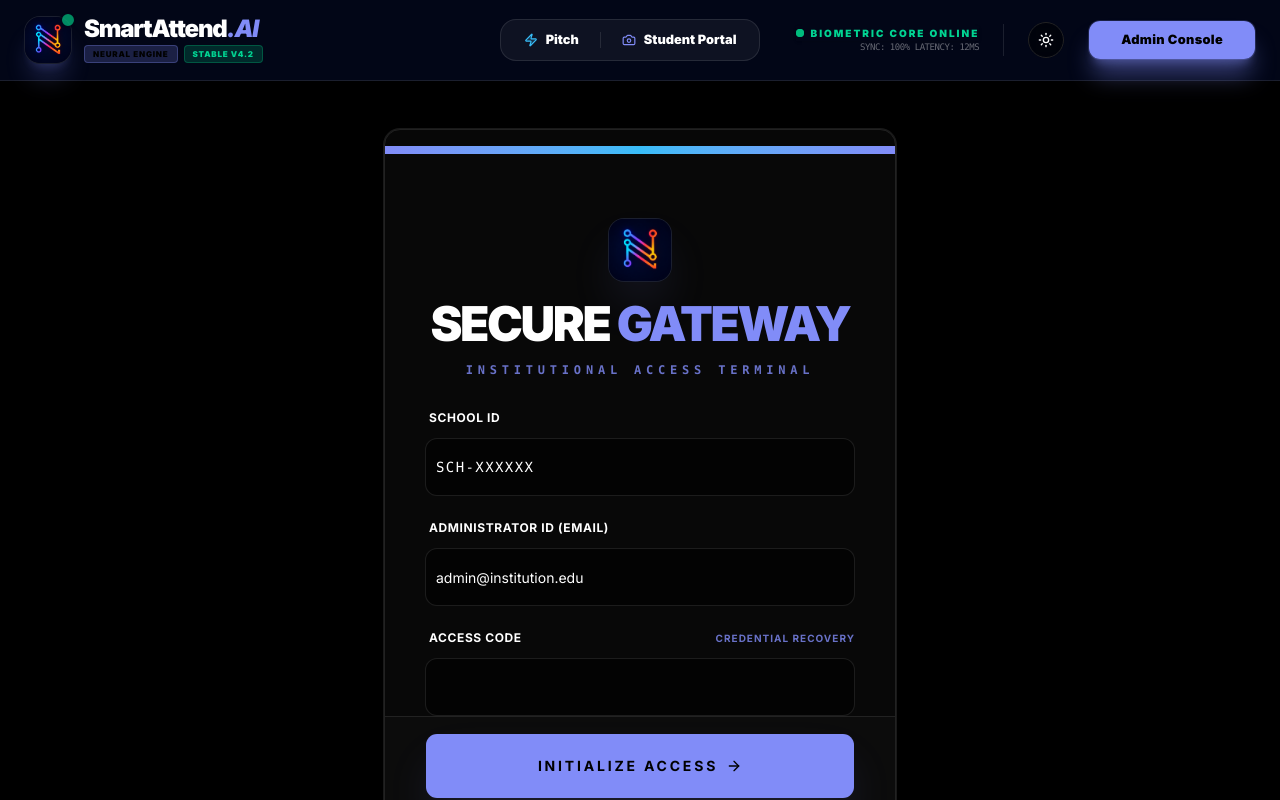
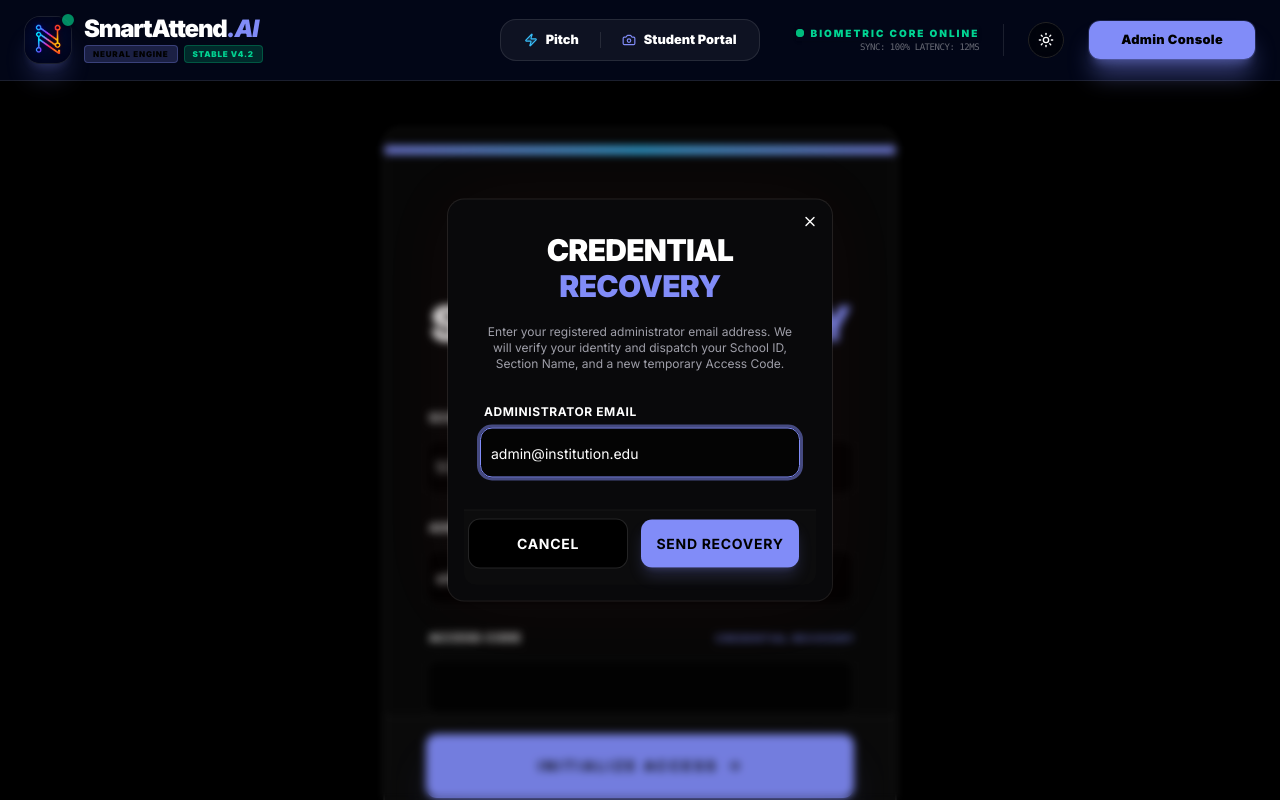
Before and after one commit to phanikumar822/Smart-Attend-v1, a React (Vite) app: page /login in a window 1280 px wide. Both pictures are taken after a click on the button "CREDENTIAL RECOVERY". Shown: the top 800 px of the page. Built offline with nearby package versions, Linux system fonts and the light colour scheme.

Commit message:
feat: implement fully functional credential recovery modal and backend secure SMTP dispatch

```diff
--- a/server.ts
+++ b/server.ts
@@ -272,6 +272,92 @@
     } catch (err) {
       console.error('Login error:', err);
       res.status(500).json({ error: "Login failed" });
+    }
+  });
+
+  // Credential Recovery API Route
+  app.post("/api/auth/recover", async (req, res) => {
+    try {
+      const { email } = req.body;
+      if (!email) {
+        return res.status(400).json({ error: "Email address is required." });
+      }
+
+      // Find the administrator associated with this email
+      const admin = await Admin.findOne({ email: email.trim().toLowerCase() });
+      if (!admin) {
+        return res.status(404).json({ error: "No administrator account registered with this email address." });
+      }
+
+      // Generate a temporary 8-character alphanumeric access code
+      const chars = 'ABCDEFGHIJKLMNOPQRSTUVWXYZ0123456789';
+      let tempCode = 'TEMP-';
+      for (let i = 0; i < 6; i++) {
+        tempCode += chars.charAt(Math.floor(Math.random() * chars.length));
+      }
+
+      // Hash and save the temporary access code
+      const hashedPassword = await bcrypt.hash(tempCode, 10);
+      admin.password = hashedPassword;
+      await admin.save();
+
+      // Compose the credential recovery email
+      const emailBody = `
+        <div style="font-family: Arial, sans-serif; max-width: 600px; margin: 0 auto; padding: 20px; border: 1px solid #e2e8f0; border-radius: 12px; background-color: #ffffff;">
+          <div style="text-align: center; margin-bottom: 20px;">
+            <h1 style="color: #4f46e5; margin: 0;">SmartAttend.AI</h1>
+            <p style="color: #64748b; font-size: 12px; margin-top: 5px; text-transform: uppercase; letter-spacing: 0.1em;">Institutional Credential Recovery</p>
+          </div>
+          <hr style="border: 0; border-top: 1px solid #e2e8f0; margin-bottom: 20px;"/>
+          <p style="color: #334155; font-size: 16px;">Hello <strong>${admin.adminName}</strong>,</p>
+          <p style="color: #334155; font-size: 14px; line-height: 1.5;">You are receiving this email because a credential recovery request was initialized for your administrator account.</p>
+
+          <div style="background-color: #f8fafc; border: 1px solid #cbd5e1; padding: 20px; border-radius: 8px; margin: 20px 0;">
+            <p style="margin: 0 0 10px 0; color: #475569; font-size: 13px;"><strong>YOUR CREDENTIALS:</strong></p>
+            <table style="width: 100%; border-collapse: collapse;">
+              <tr>
+                <td style="padding: 5px 0; color: #64748b; font-size: 14px; width: 140px;"><strong>School ID:</strong></td>
+                <td style="padding: 5px 0; color: #0f172a; font-size: 14px; font-family: monospace;"><strong>${admin.schoolId}</strong></td>
+              </tr>
+              <tr>
+                <td style="padding: 5px 0; color: #64748b; font-size: 14px;"><strong>Section Name:</strong></td>
+                <td style="padding: 5px 0; color: #0f172a; font-size: 14px;">${admin.section}</td>
+              </tr>
+              <tr>
+                <td style="padding: 5px 0; color: #64748b; font-size: 14px;"><strong>Temp Access Code:</strong></td>
+                <td style="padding: 5px 0; color: #e11d48; font-size: 14px; font-family: monospace;"><strong>${tempCode}</strong></td>
+              </tr>
+            </table>
+          </div>
+
+          <p style="color: #ef4444; font-size: 12px; font-style: italic; line-height: 1.5; margin-top: 20px;">
+            * Important Note: For maximum security, please log in immediately using this temporary Access Code and update your password in your settings profile.
+          </p>
+          <hr style="border: 0; border-top: 1px solid #e2e8f0; margin-top: 25px; margin-bottom: 15px;"/>
+          <p style="color: #94a3b8; font-size: 11px; text-align: center; margin: 0;">
+            SmartAttend.AI Security Engine. All rights reserved.
+          </p>
+        </div>
+      `;
+
+      // Dispatch recovery email
+      if (process.env.SMTP_USER && process.env.SMTP_PASS) {
+        await sendEmail(
+          admin.email,
+          "Credential Recovery: " + admin.schoolName + " Admin Portal",
+          emailBody
+        );
+        res.json({ message: "Credential recovery instructions sent successfully to " + admin.email });
+      } else {
+        console.warn("[RECOVERY WARNING] SMTP is not configured. Returning plain text response for developer visibility.");
+        res.json({
+          message: "SMTP is offline. Verification fallback:",
+          developerFallback: { schoolId: admin.schoolId, tempCode }
+        });
+      }
+    } catch (err) {
+      console.error('Credential recovery error:', err);
+      res.status(500).json({ error: "Failed to dispatch recovery email. Please try again." });
     }
   });
 
--- a/src/pages/Login.tsx
+++ b/src/pages/Login.tsx
@@ -5,6 +5,7 @@
 import { Label } from '@/components/ui/label';
 import { Card, CardContent, CardDescription, CardFooter, CardHeader, CardTitle } from '@/components/ui/card';
 import { toast } from 'sonner';
+import { Dialog, DialogContent, DialogDescription, DialogFooter, DialogHeader, DialogTitle } from '@/components/ui/dialog';
 import api from '@/lib/api';
 
 import { motion } from 'motion/react';
@@ -16,6 +17,37 @@
   const [password, setPassword] = useState('');
   const [isLoading, setIsLoading] = useState(false);
   const navigate = useNavigate();
+
+  // Recovery modal states
+  const [isRecovering, setIsRecovering] = useState(false);
+  const [recoveryEmail, setRecoveryEmail] = useState('');
+  const [isRecoveryLoading, setIsRecoveryLoading] = useState(false);
+
+  const handleRecovery = async () => {
+    if (!recoveryEmail) {
+      toast.error('Please enter your email address');
+      return;
+    }
+    setIsRecoveryLoading(true);
+    try {
+      const res = await api.post('/auth/recover', { email: recoveryEmail });
+      toast.success(res.data.message || 'Recovery email dispatched successfully!');
+
+      // Fallback display if SMTP is offline (helps in localhost tests!)
+      if (res.data.developerFallback) {
+        toast.info("SMTP Offline. Fallback Credentials: School ID: " + res.data.developerFallback.schoolId + " | Temp Code: " + res.data.developerFallback.tempCode, {
+          duration: 10000
+        });
+      }
+
+      setIsRecovering(false);
+      setRecoveryEmail('');
+    } catch (err: any) {
+      toast.error(err.response?.data?.error || 'Failed to dispatch recovery email');
+    } finally {
+      setIsRecoveryLoading(false);
+    }
+  };
 
   const handleLogin = async (e: React.FormEvent) => {
     e.preventDefault();
@@ -85,7 +117,7 @@
               <div className="space-y-3">
                 <div className="flex justify-between items-center ml-1">
                   <Label htmlFor="password" className="text-xs font-bold uppercase tracking-wider text-muted-foreground">Access Code</Label>
-                  <button type="button" className="text-[10px] uppercase tracking-widest text-primary/80 hover:text-primary transition-colors font-bold">Credential Recovery</button>
+                  <button type="button" onClick={() => setIsRecovering(true)} className="text-[10px] uppercase tracking-widest text-primary/80 hover:text-primary transition-colors font-bold">Credential Recovery</button>
                 </div>
                 <Input
                   id="password"
@@ -137,6 +169,47 @@
           </div>
         </div>
       </motion.div>
+
+      {/* Recovery Modal */}
+      <Dialog open={isRecovering} onOpenChange={setIsRecovering}>
+        <DialogContent className="border-white/10 bg-zinc-950 text-white rounded-2xl p-8 max-w-md shadow-[0_0_80px_rgba(239,68,68,0.05)]">
+          <DialogHeader className="space-y-3 text-center">
+            <DialogTitle className="text-3xl font-black tracking-tight uppercase">Credential <span className="text-primary">Recovery</span></DialogTitle>
+            <DialogDescription className="text-zinc-400 text-xs">
+              Enter your registered administrator email address. We will verify your identity and dispatch your School ID, Section Name, and a new temporary Access Code.
+            </DialogDescription>
+          </DialogHeader>
+          <div className="space-y-4 py-4">
+            <div className="space-y-2">
+              <Label htmlFor="recovery-email" className="text-xs font-bold uppercase tracking-wider text-muted-foreground ml-1">Administrator Email</Label>
+              <Input
+                id="recovery-email"
+                type="email"
+                placeholder="admin@institution.edu"
+                value={recoveryEmail}
+                onChange={(e) => setRecoveryEmail(e.target.value)}
+                className="bg-black/60 border-white/10 text-base py-6 focus:border-primary focus:ring-primary/20 rounded-xl"
+              />
+            </div>
+          </div>
+          <DialogFooter className="flex flex-col sm:flex-row gap-3 pt-2">
+            <Button
+              variant="outline"
+              className="w-full sm:w-1/2 border-white/10 text-white hover:bg-white/5 uppercase font-bold tracking-wider py-6 rounded-xl"
+              onClick={() => setIsRecovering(false)}
+            >
+              Cancel
+            </Button>
+            <Button
+              className="w-full sm:w-1/2 bg-primary text-primary-foreground hover:bg-primary/90 uppercase font-bold tracking-wider py-6 rounded-xl shadow-lg shadow-primary/20"
+              onClick={handleRecovery}
+              disabled={isRecoveryLoading}
+            >
+              {isRecoveryLoading ? 'Recovering...' : 'Send Recovery'}
+            </Button>
+          </DialogFooter>
+        </DialogContent>
+      </Dialog>
     </div>
   );
 }
```
